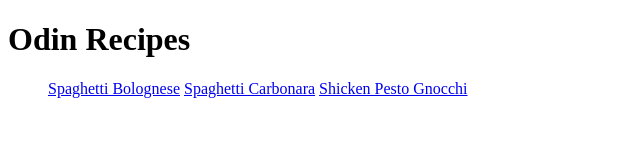
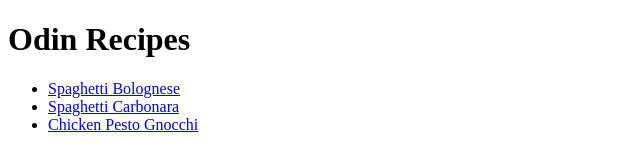
Before and after one commit to krifu/odin-recipes, a plain HTML site: page index.html in a window 1280 px wide. Shown: the whole page, without its empty margins (0-640 px from the left). Drawn offline with Linux system fonts and the light colour scheme.

Commit message:
Fix the list element

```diff
--- a/index.html
+++ b/index.html
@@ -8,10 +8,9 @@
 <body>
     <h1>Odin Recipes</h1>
     <ul>
-        <a href="recipes/spaghetti-bolognese.html">Spaghetti Bolognese</a>
-        <a href="recipes/spaghetti-carbonara.html">Spaghetti Carbonara</a>
-        <a href="recipes/chicken-pesto-gnocchi.html">Shicken Pesto Gnocchi</a>
-
+        <li><a href="recipes/spaghetti-bolognese.html">Spaghetti Bolognese</a></li>
+        <li><a href="recipes/spaghetti-carbonara.html">Spaghetti Carbonara</a></li>
+        <li><a href="recipes/chicken-pesto-gnocchi.html">Chicken Pesto Gnocchi</a></li>
     </ul>
 </body>
 </html>
```
